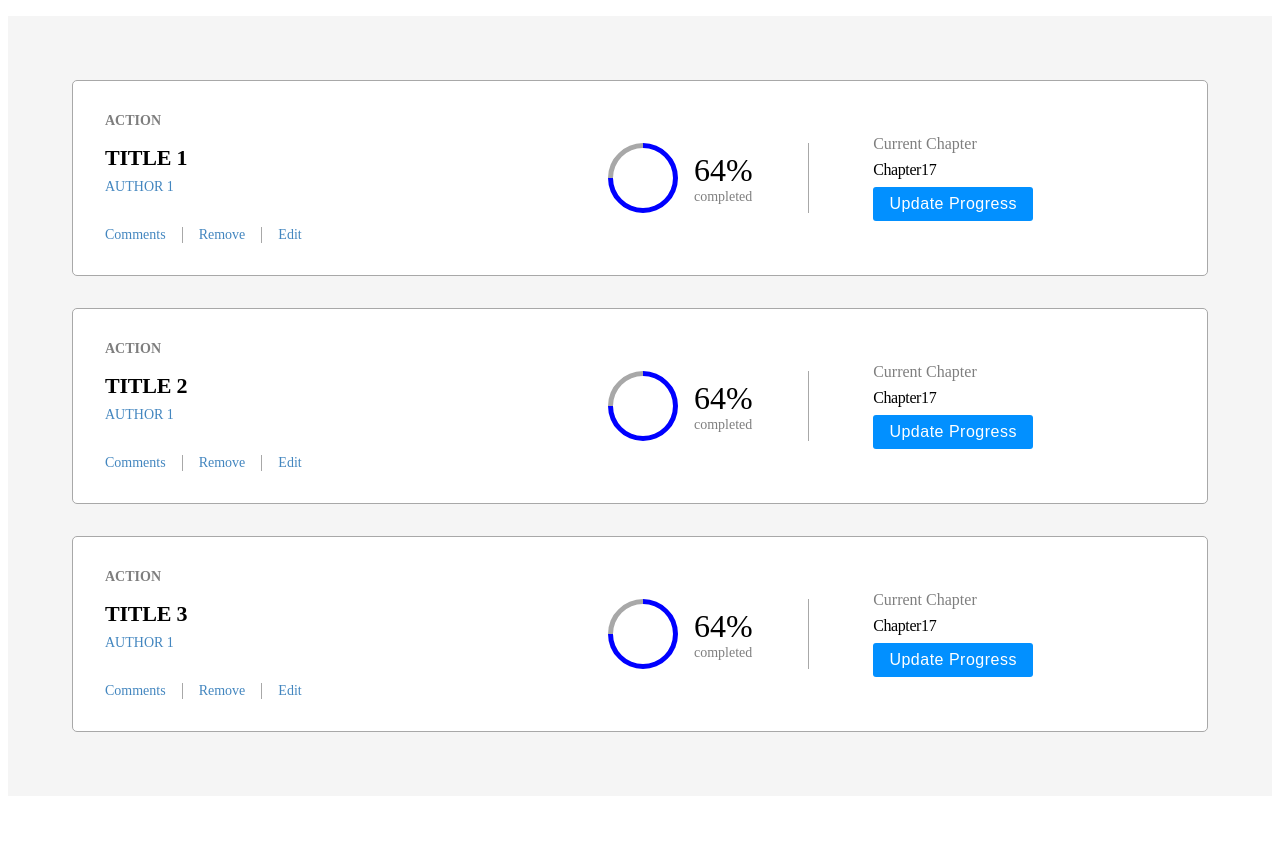
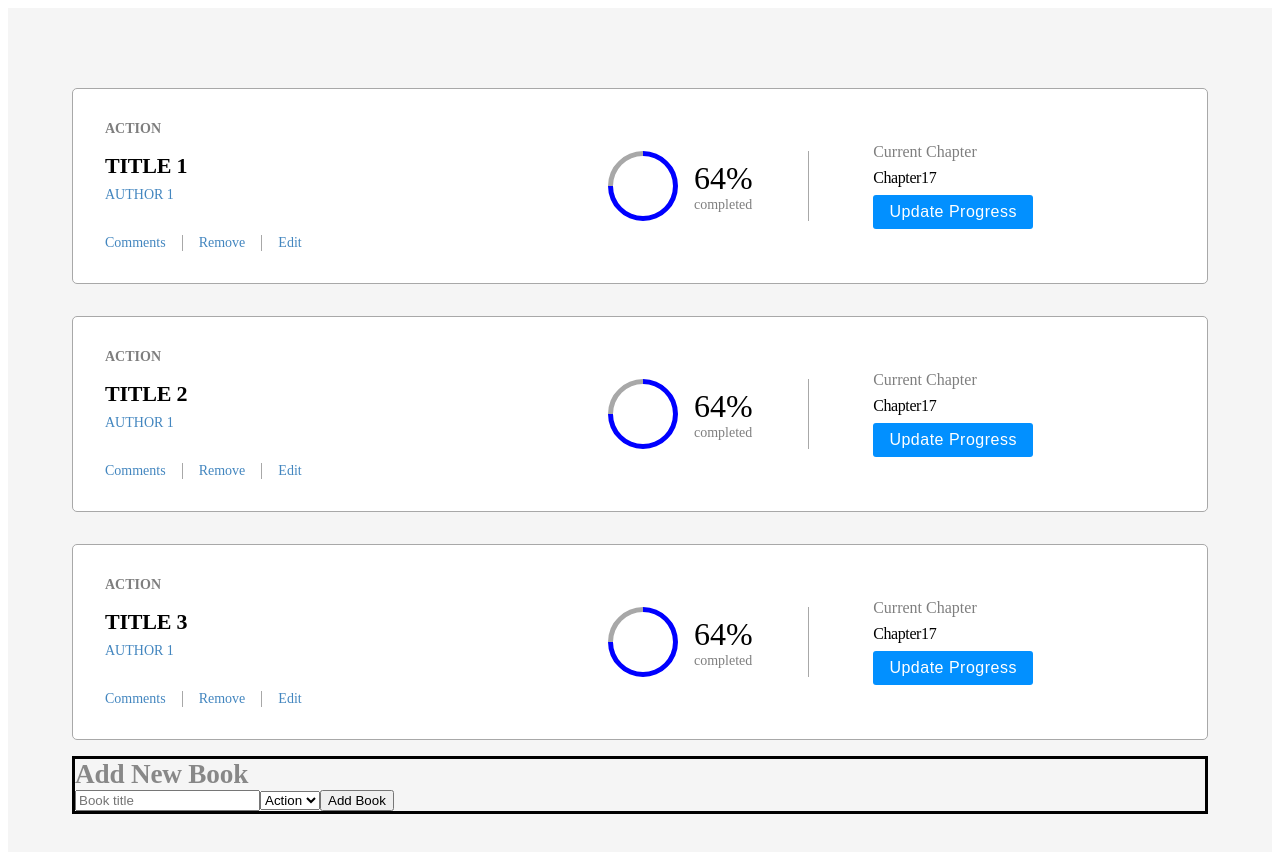
Before and after one commit to hamidazim321/react-book-store, a React (Create React App) app: page / in a window 1280 px wide. Shown: the top 852 px of the page. Before the commit the page ends 812 px from the top, so only its background shows below. Built offline with nearby package versions, Linux system fonts and the light colour scheme.

Commit message:
Add BookForm component

```diff
--- /dev/null
+++ b/src/App.css
@@ -0,0 +1,4 @@
+.App {
+  padding: 4rem;
+  background-color: rgb(245, 245, 245);
+}
--- a/src/App.js
+++ b/src/App.js
@@ -1,9 +1,12 @@
+import BookForm from './components/BookForm';
 import BookList from './components/BookList';
+import './App.css';
 
 function App() {
   return (
     <div className="App">
       <BookList />
+      <BookForm />
     </div>
   );
 }
--- /dev/null
+++ b/src/components/BookForm.js
@@ -0,0 +1,32 @@
+import { useState } from 'react';
+import '../styles/BookForm.css';
+
+export default function BookForm() {
+  const [inputValue, setInputValue] = useState('');
+
+  const handleChange = (event) => {
+    setInputValue(event.target.value);
+  };
+
+  const handleSubmit = (event) => {
+    event.preventDefault();
+    setInputValue('');
+  };
+
+  return (
+    <div className="add-book">
+      <p className="heading">Add New Book</p>
+      <form onSubmit={(e) => { handleSubmit(e); }}>
+        <input placeholder="Book title" value={inputValue} onChange={(e) => { handleChange(e); }} />
+        <select>
+          <option>Action</option>
+          <option>Action</option>
+          <option>Action</option>
+        </select>
+        <button type="submit">
+          Add Book
+        </button>
+      </form>
+    </div>
+  );
+}
--- a/src/components/BookList.js
+++ b/src/components/BookList.js
@@ -3,7 +3,7 @@ import BookCard from './Book';
 import '../styles/BookList.css';
 
 export default function BookList() {
-  const [Books, setBooks] = useState([
+  const [Books] = useState([
     {
       title: 'TITLE 1',
       category: 'ACTION',
--- /dev/null
+++ b/src/styles/BookForm.css
@@ -0,0 +1,14 @@
+.add-book {
+  width: 100%;
+  border: solid;
+}
+.heading {
+  font-family: Montserrat;
+  font-size: 1.7rem;
+  font-weight: bold;
+  font-stretch: normal;
+  font-style: normal;
+  line-height: normal;
+  letter-spacing: -0.18px;
+  color: #888;
+}
--- a/src/styles/BookList.css
+++ b/src/styles/BookList.css
@@ -1,10 +1,9 @@
 .book-list {
-  padding: 4rem;
+  width: 100%;
   display: flex;
   flex-direction: column;
   gap: 2rem;
-  /* background-color: var(--pale-grey); */
-  background-color: rgb(245, 245, 245);
+  padding: 0;
 }
 .book-card {
   display: flex;
```
